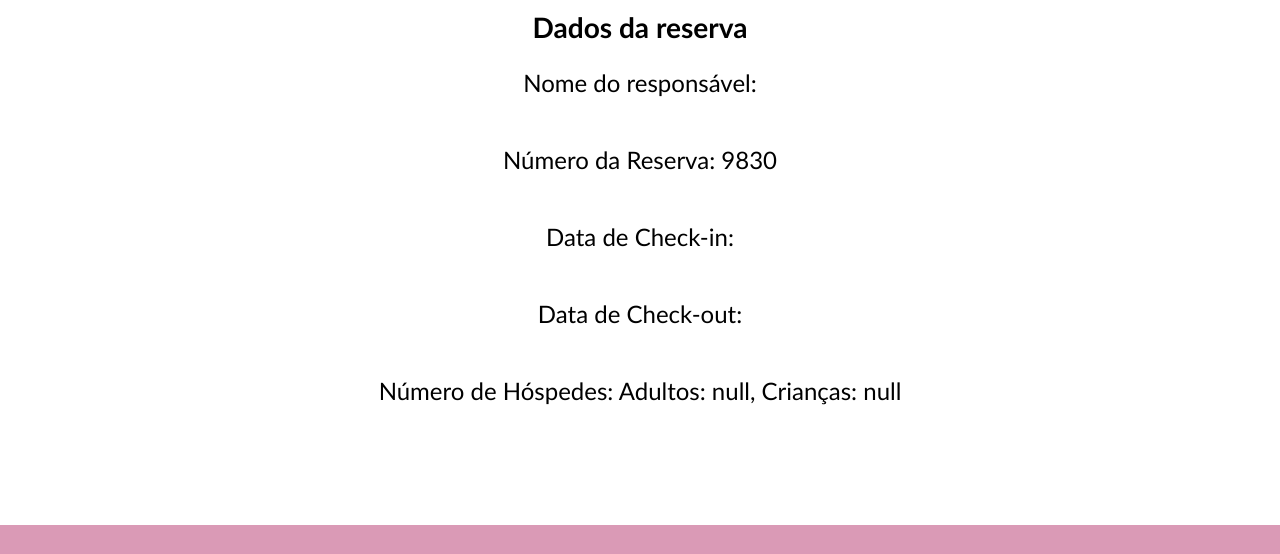
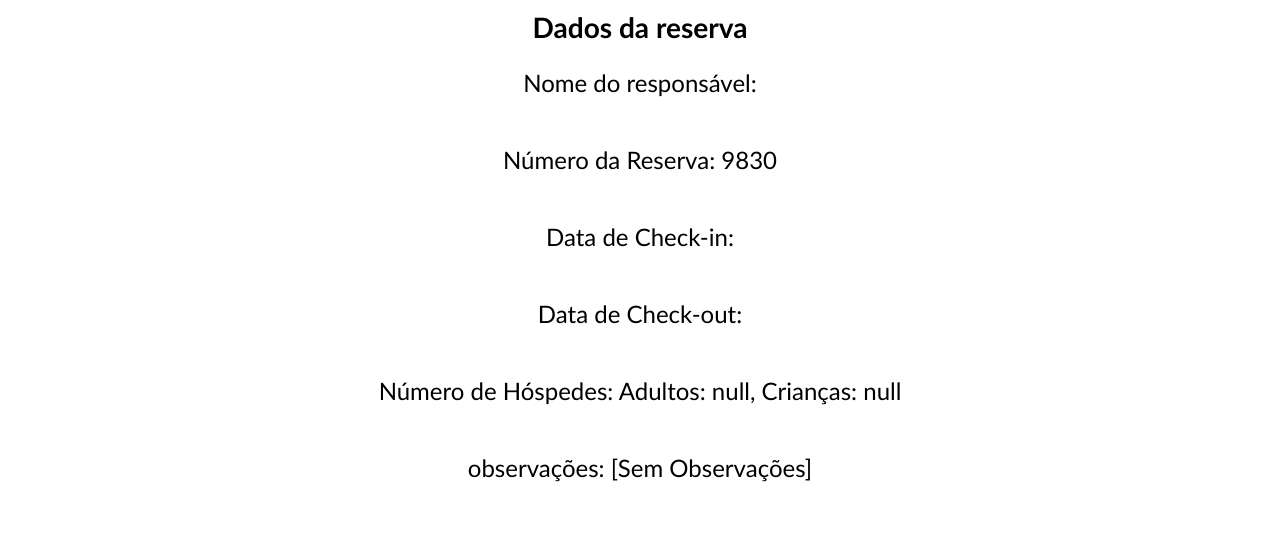
Before and after one commit to sarahmds/Hotel-del-Luna, a plain HTML site: page Hotel del Luna/comprovante.html in a window 1280 px wide. Shown: the part 529-1083 px from the top of the page. Drawn offline with Linux system fonts and the light colour scheme.

Commit message:
Add files via upload

```diff
--- a/Hotel del Luna/comprovante.html
+++ b/Hotel del Luna/comprovante.html
@@ -50,6 +50,7 @@
                     <li>Data de Check-in: <span id="checkin">[Data de Check-in]</span></li>
                     <li>Data de Check-out: <span id="checkout">[Data de Check-out]</span></li>
                     <li>Número de Hóspedes: <span id="pessoas">[Número de Pessoas]</span></li>
+                    <li>observações: <span id="observacoes">[observações]</span></li>
                 </ul>
             </section>
         </div>
--- a/Hotel del Luna/comprovante.js
+++ b/Hotel del Luna/comprovante.js
@@ -8,6 +8,7 @@ if (document.querySelector("form")) {
         const adultos = document.getElementById("adultos").value;
         const checkin = document.getElementById("check-in").value;
         const checkout = document.getElementById("check-out").value;
+        const observacao = document.getElementById("observacao").value;
 
         localStorage.setItem("nome", nome);
         localStorage.setItem("contato", contato);
@@ -15,6 +16,7 @@ if (document.querySelector("form")) {
         localStorage.setItem("adultos", adultos);
         localStorage.setItem("checkin", checkin);
         localStorage.setItem("checkout", checkout);
+        localStorage.setItem("observacao", observacao);
 
         window.location.href = "comprovante.html";
     });
@@ -22,19 +24,19 @@ if (document.querySelector("form")) {
 
 if (document.querySelector("main h2")) {
     window.onload = function() {
-
         const nome = localStorage.getItem("nome");
         const contato = localStorage.getItem("contato");
         const criancas = localStorage.getItem("criancas");
         const adultos = localStorage.getItem("adultos");
         const checkin = localStorage.getItem("checkin");
         const checkout = localStorage.getItem("checkout");
-
+        const observacao = localStorage.getItem("observacao");
 
         document.getElementById("nome").textContent = nome;
         document.getElementById("random").textContent = Math.floor(Math.random() * 10000);
         document.getElementById("checkin").textContent = checkin;
         document.getElementById("checkout").textContent = checkout;
         document.getElementById("pessoas").textContent = `Adultos: ${adultos}, Crianças: ${criancas}`;
+        document.getElementById("observacoes").textContent = observacao || '[Sem Observações]';
     };
 }
```
